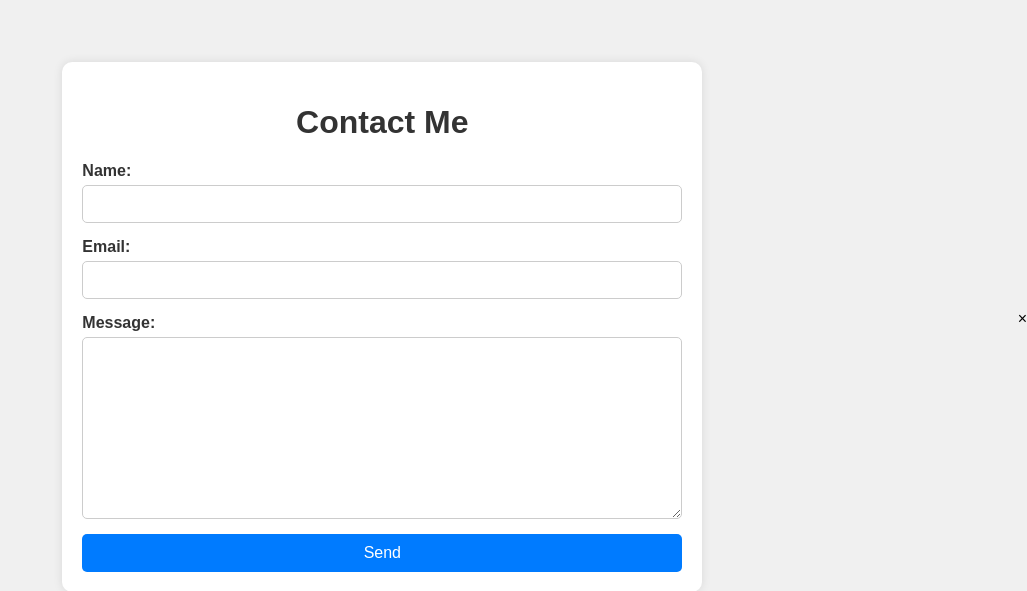
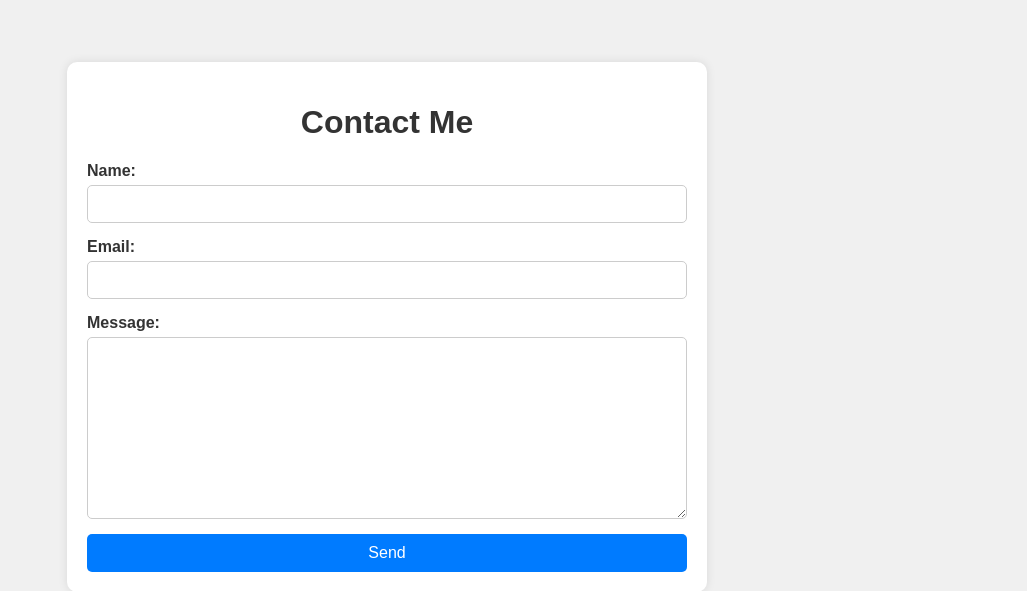
Before and after one commit to DanielDekhtyar/CodeFinder, a Flask app: page /contact-me in a window 1280 px wide. Shown: the part 73-664 px from the top of the page, without its empty margins (253-1280 px from the left). Run offline with Flask 3, Linux system fonts and the light colour scheme.

Commit message:
pop-up close button removed

```diff
--- a/templates/contact_me.html
+++ b/templates/contact_me.html
@@ -39,7 +39,6 @@
         <!-- Popup Modal -->
         <div id="popup-modal" class="popup-modal">
             <div class="popup-content">
-                <span class="close-btn">&times;</span>
                 <p id="popup-message"></p>
             </div>
         </div>
```
